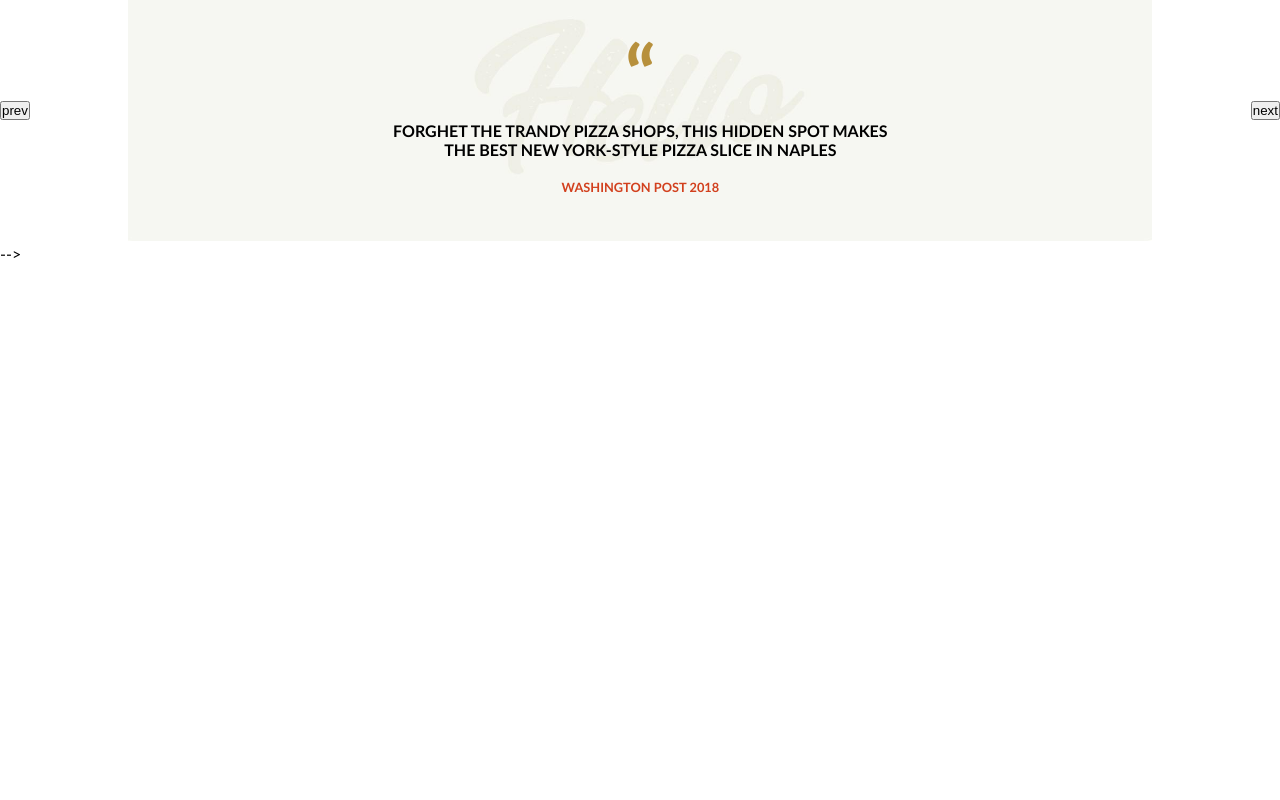
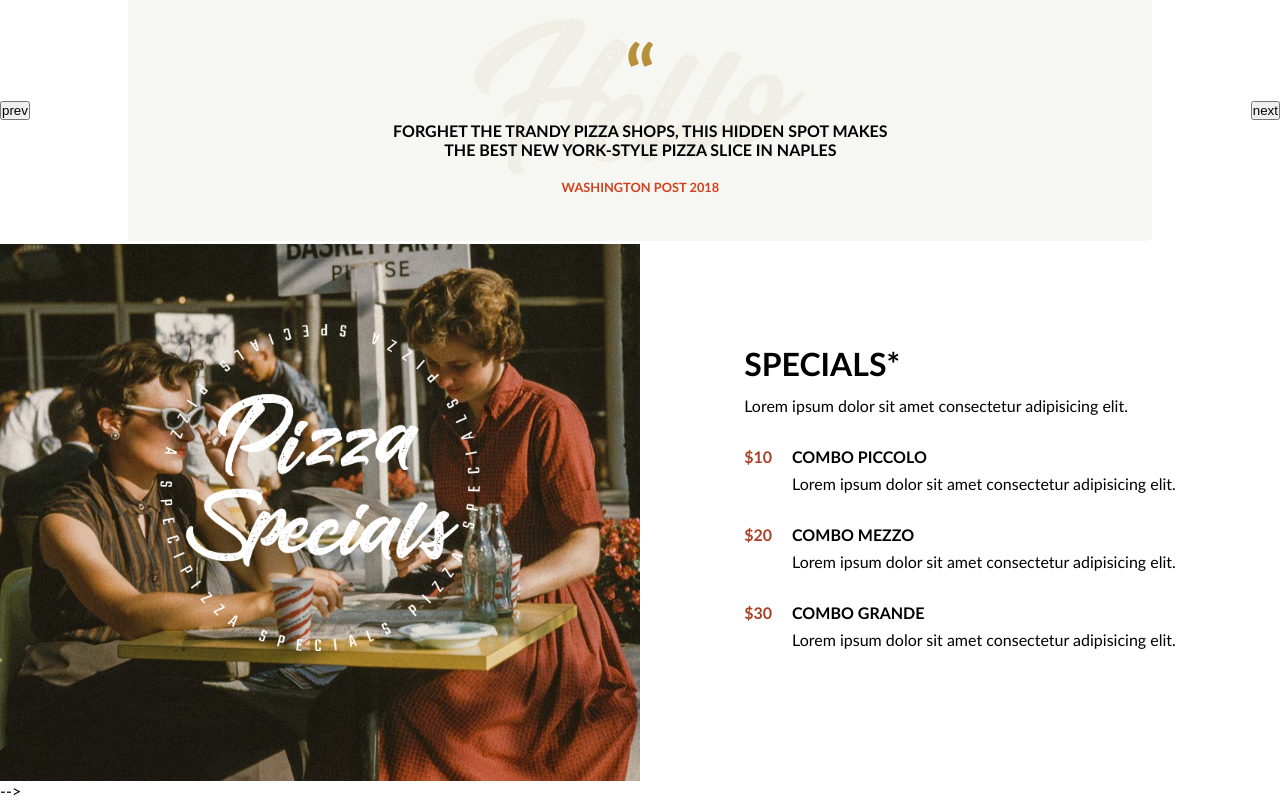
Before and after one commit to danieldorazio/proj-html-vuejs, a Vue app: page / in a window 1280 px wide. Shown: the part 740-1540 px from the top of the page. Before the commit the page ends 1003 px from the top, so only its background shows below. Built offline with nearby package versions, Linux system fonts and the light colour scheme.

Commit message:
add: AppCardList in main

```diff
--- /dev/null
+++ b/src/components/AppCardList.vue
@@ -0,0 +1,88 @@
+<script>
+export default {
+    props: { imgFirstSrc: String, imgSecondSrc: String, specialList: Object, }
+}
+
+</script>
+
+<template>
+    <div class="row">
+        <!-- IMG -->
+        <div class="col">
+            <img class="img" :src="imgFirstSrc" alt="">
+            <img class="img-logo" :src="imgSecondSrc" alt="">
+        </div>
+
+        <!-- SPECIALS -->
+        <div class="col">
+            <ul>
+                <li>
+                    <div class="title">{{ specialList.title }}</div>
+                    <p> {{ specialList.titleParagraph }}</p>
+                </li>
+
+                <li class="combo" v-for="(combo, index) in specialList.combo">
+                    <div class="price">{{ combo.price }}</div>
+                    <div>
+                        <div class="name">{{ combo.name }}</div>
+                        <p class="description">{{ combo.description }}</p>
+                    </div>
+                </li>
+            </ul>
+
+        </div>
+    </div>
+</template>
+
+<style scoped lang="scss">
+@use '../style/partials/mixin' as*;
+@use '../style/partials/variables' as*;
+
+.row {
+    @include flex;
+
+    .col {
+        position: relative;
+        @include flex;
+        width: 50%;
+
+        .img-logo {
+            position: absolute;
+            width: 50%;
+            z-index: 2;
+            top: 15%;
+            left: 25%;
+            // transform: translate(-50% -50%);
+        }
+
+        ul {
+            margin: 0 auto;
+
+            .title {
+                font-weight: bold;
+                font-size: 2rem;
+                margin-bottom: .8rem;
+            }
+
+            .combo {
+                margin: 2rem 0;
+                @include flex (row, start, start);
+                gap: 20px;
+
+                .price {
+                    color :$color-text-combo-price;
+                    font-weight: 600;
+                }
+
+                div {
+                    .name {
+                        margin-bottom: .5rem;
+                        font-weight: 600;
+                    }
+                }
+
+            }
+        }
+    }
+}
+</style>
--- a/src/components/AppJumbotron.vue
+++ b/src/components/AppJumbotron.vue
@@ -98,6 +98,7 @@ export default {
         position: relative;
 
 
+
         .phrase-testimonials {
             display: block;
             position: absolute;
--- a/src/components/AppMain.vue
+++ b/src/components/AppMain.vue
@@ -1,15 +1,38 @@
 <script>
 import AppListOfImages from './AppListOfImages.vue';
 import AppJumbotron from './AppJumbotron.vue';
+import AppCardList from './AppCardList.vue';
 
 export default {
-    components: { AppListOfImages, AppJumbotron,},
+    components: { AppListOfImages, AppJumbotron, AppCardList, },
 
     data() {
         return {
             imgNewPlace: ['h3-img-1.jpg', 'h3-img-2.jpg', 'h3-img-3.jpg', 'h3-img-4.jpg'],
-            imgBackGroundTestimonials: "h3-testimonials-bckgrnd.jpg",
-            phraseTestimonials: ["“", "FORGHET THE TRANDY PIZZA SHOPS, THIS HIDDEN SPOT MAKES THE BEST NEW YORK-STYLE PIZZA SLICE IN NAPLES", "WASHINGTON POST 2018"]
+            phraseTestimonials: ["“", "FORGHET THE TRANDY PIZZA SHOPS, THIS HIDDEN SPOT MAKES THE BEST NEW YORK-STYLE PIZZA SLICE IN NAPLES", "WASHINGTON POST 2018"],
+            specials: {
+                title: "SPECIALS*",
+                titleParagraph: "Lorem ipsum dolor sit amet consectetur adipisicing elit.",
+                combo: [
+                    {
+                        price: "$10",
+                        name: "COMBO PICCOLO",
+                        description: "Lorem ipsum dolor sit amet consectetur adipisicing elit.",
+                    },
+
+                    {
+                        price: "$20",
+                        name: "COMBO MEZZO",
+                        description: "Lorem ipsum dolor sit amet consectetur adipisicing elit.",
+                    },
+
+                    {
+                        price: "$30",
+                        name: "COMBO GRANDE",
+                        description: "Lorem ipsum dolor sit amet consectetur adipisicing elit.",
+                    },
+                ]
+            }
         }
     },
 
@@ -23,7 +46,10 @@ export default {
 
 <template>
     <AppListOfImages :imgSrc="imgNewPlace"></AppListOfImages>
-    <AppJumbotron :imgUpperSrc="getImagePath(imgBackGroundTestimonials)" :phraseTestimonials="phraseTestimonials"></AppJumbotron>
+    <AppJumbotron :imgUpperSrc="getImagePath('h3-testimonials-bckgrnd.jpg')" :phraseTestimonials="phraseTestimonials">
+    </AppJumbotron>
+    <AppCardList :imgFirstSrc="getImagePath('h1-img-4.jpg')" :imgSecondSrc="getImagePath('h1-img-7n.png')"
+        :specialList="specials"></AppCardList>
 </template>
 
 <style  scoped lang="scss"></style>
--- a/src/style/partials/_variables.scss
+++ b/src/style/partials/_variables.scss
@@ -4,3 +4,4 @@ $bg-button: #d2401e;
 $color-text-white: #ffffff;
 $color-text-phrase-0: #b7903c;
 $color-text-phrase-2: #d2401e;
+$color-text-combo-price: #ab4027;
```
Also changed, not shown: src/components/AppHeader.vue (+8 -7 lines).
